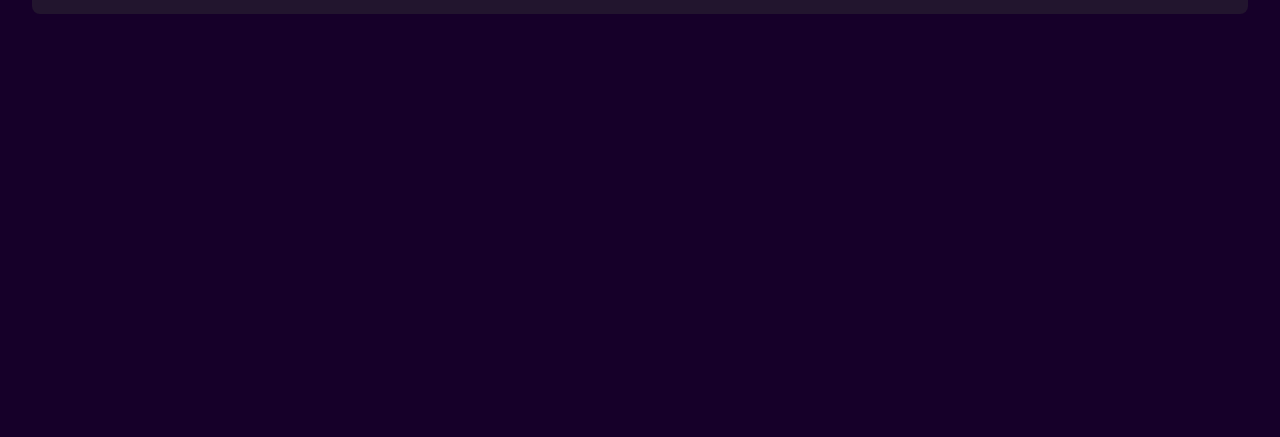
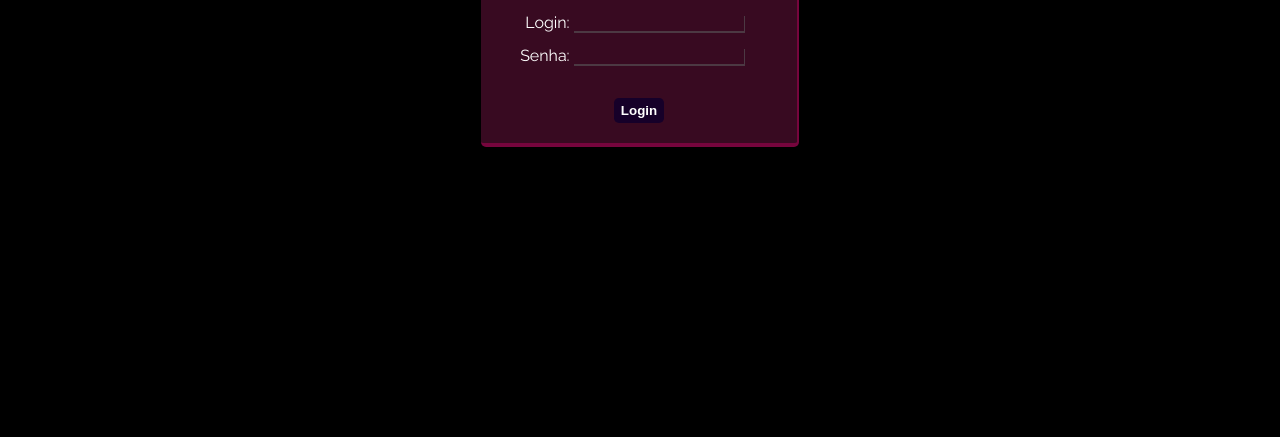
Before and after one commit to kiminfodeveloper/projeto_provas, a plain HTML site: page index.html in a window 1280 px wide. Shown: the part 363-800 px from the top of the page. Drawn offline with Linux system fonts and the light colour scheme.

Commit message:
modal
fix modal

```diff
--- a/css/style.css
+++ b/css/style.css
@@ -9,6 +9,103 @@ body {
 body {
   font-family: "Raleway", sans-serif;
   background-color: #160029;
+}
+
+body.modal-open {
+  overflow: hidden;
+}
+
+body.modal-open {
+  overflow: hidden;
+}
+
+/* Estilo para ofuscar a visão atrás do modal */
+body.modal-open {
+  overflow: hidden;
+}
+
+/* Estilo para o fundo escuro do modal */
+.modal-overlay {
+  display: none;
+  position: fixed;
+  top: 0;
+  left: 0;
+  width: 100%;
+  height: 100%;
+  background-color: rgba(0, 0, 0, 0.9);
+  z-index: 1;
+  display: flex;
+  align-items: center;
+  justify-content: center;
+}
+
+/* Estilo para o container do modal */
+.modal-container {
+  background-color: #380a21;
+  padding: 20px;
+  border-radius: 5px;
+  border-right: 2px solid #bb005d7a;
+  border-bottom: 4px solid #bb005d7a;
+  box-shadow: 0 2px 4px rgba(0, 0, 0, 0.2);
+  text-align: center;
+  position: relative;
+}
+
+/* Estilo para centralizar o modal na tela */
+.modal-container form {
+  display: flex;
+  flex-direction: column;
+}
+
+.title-modal {
+  font-size: 2rem;
+  font-weight: bold;
+  margin-bottom: 1rem;
+}
+
+.modal-form {
+  text-align: right;
+}
+
+input {
+  border: none;
+  background-color: rgba(0, 0, 0, 0);
+  border-bottom: 2px solid rgba(90, 90, 90, 0.589);
+  border-right: 1px solid rgba(90, 90, 90, 0.589);
+  width: 170px;
+  margin-top: 1rem;
+  margin-right: 2rem;
+}
+
+.text-error {
+  margin-left: 1.3rem;
+  margin-top: 1rem;
+  background-color: rgba(255, 0, 0, 0.39);
+  color: #fff;
+  width: 230px;
+  border-radius: 0.3rem;
+  text-align: center;
+}
+
+input:focus {
+  outline: none;
+}
+
+#accessSystem {
+  color: #fff;
+  border: none;
+  border-radius: 0.3rem;
+  font-weight: bold;
+  margin: auto;
+  margin-top: 1rem;
+  width: 50px;
+  height: 25px;
+  background-color: #160029;
+  cursor: pointer;
+}
+
+#accessSystem:hover {
+  background-color: #16002963;
 }
 
 .flex {
@@ -96,3 +193,126 @@ nav ul a {
   justify-content: space-between;
   margin-left: 2%;
 }
+
+
+/* loader */
+
+.loader {
+  width: 80px;
+  height: 50px;
+  position: relative;
+}
+
+.loader-text {
+  position: absolute;
+  top: 0;
+  padding: 0;
+  margin: 0;
+  color: #C8B6FF;
+  animation: text_713 3.5s ease both infinite;
+  font-size: .8rem;
+  letter-spacing: 1px;
+}
+
+.load {
+  background-color: #9A79FF;
+  border-radius: 50px;
+  display: block;
+  height: 16px;
+  width: 16px;
+  bottom: 0;
+  position: absolute;
+  transform: translateX(64px);
+  animation: loading_713 3.5s ease both infinite;
+}
+
+.load::before {
+  position: absolute;
+  content: "";
+  width: 100%;
+  height: 100%;
+  background-color: #D1C2FF;
+  border-radius: inherit;
+  animation: loading2_713 3.5s ease both infinite;
+}
+
+@keyframes text_713 {
+  0% {
+    letter-spacing: 1px;
+    transform: translateX(0px);
+  }
+
+  40% {
+    letter-spacing: 2px;
+    transform: translateX(26px);
+  }
+
+  80% {
+    letter-spacing: 1px;
+    transform: translateX(32px);
+  }
+
+  90% {
+    letter-spacing: 2px;
+    transform: translateX(0px);
+  }
+
+  100% {
+    letter-spacing: 1px;
+    transform: translateX(0px);
+  }
+}
+
+@keyframes loading_713 {
+  0% {
+    width: 16px;
+    transform: translateX(0px);
+  }
+
+  40% {
+    width: 100%;
+    transform: translateX(0px);
+  }
+
+  80% {
+    width: 16px;
+    transform: translateX(64px);
+  }
+
+  90% {
+    width: 100%;
+    transform: translateX(0px);
+  }
+
+  100% {
+    width: 16px;
+    transform: translateX(0px);
+  }
+}
+
+@keyframes loading2_713 {
+  0% {
+    transform: translateX(0px);
+    width: 16px;
+  }
+
+  40% {
+    transform: translateX(0%);
+    width: 80%;
+  }
+
+  80% {
+    width: 100%;
+    transform: translateX(0px);
+  }
+
+  90% {
+    width: 80%;
+    transform: translateX(15px);
+  }
+
+  100% {
+    transform: translateX(0px);
+    width: 16px;
+  }
+}
--- a/index.html
+++ b/index.html
@@ -14,6 +14,35 @@
     />
   </head>
   <body>
+    <div class="modal-overlay" id="modalLoader">
+      <div class="loader" id="loader">
+        <span class="loader-text">Loading</span>
+        <span class="load"></span>
+      </div>
+    </div>
+    <!-- Modal -->
+    <div class="modal-overlay" id="modal">
+      <div class="modal-container">
+        <form class="modal-form">
+          <p class="title-modal">System Education</p>
+          <div>
+            <label for="login">Login:</label>
+            <input type="text" name="login" id="login" />
+          </div>
+          <div>
+            <label for="password">Senha:</label>
+            <input type="password" name="password" id="password" />
+          </div>
+          <div class="text-error">
+            <p id="errorMessage"></p>
+          </div>
+          <button id="accessSystem">Login</button>
+        </form>
+      </div>
+    </div>
+
+
+
     <!-- navbar -->
     <nav>
       <ul>
@@ -37,7 +66,9 @@
               <a class="no-link test-selection" href="./pages/introducao.html"
                 ><li>Introdução</li></a
               >
-              <a class="no-link test-selection" href="./pages/windows.html"><li>Windows</li></a>
+              <a class="no-link test-selection" href="./pages/windows.html"
+                ><li>Windows</li></a
+              >
               <a class="no-link test-selection" href=""><li>Word</li></a>
               <a class="no-link test-selection" href=""><li>PowerPoint</li></a>
             </ul>
@@ -61,5 +92,6 @@
         </div>
       </div>
     </div>
+    <script src="./js/script.js" defer></script>
   </body>
 </html>
--- a/js/script.js
+++ b/js/script.js
@@ -1,3 +1,46 @@
+const modal = document.getElementById("modal");
+const modalLoader = document.getElementById("modalLoader")
+const accessButton = document.getElementById("accessSystem");
+const loader = document.getElementById("loader"); // Selecionar o elemento do loader
+const errorMessage = document.getElementById("errorMessage");
+
+let modalVisible = false; // Inicialmente, o modal está oculto
+
+accessButton.addEventListener("click", (event) => {
+  event.preventDefault(); // Evita o comportamento padrão do formulário
+
+  const loginInput = document.getElementById("login");
+  const passwordInput = document.getElementById("password");
+
+  const login = "admin"; // Defina o login esperado
+  const password = "admin"; // Defina a senha esperada
+
+  if (loginInput.value === login && passwordInput.value === password) {
+    modal.style.display = "none"; // Feche o modal após o login bem-sucedido
+    document.body.classList.remove("modal-open");
+    modalVisible = false; // Define o estado do modal para não visível
+
+    // Mostrar o loader
+    loader.style.display = "block";
+
+    // Simular um atraso de 3 segundos para o loader
+    setTimeout(() => {
+      loader.style.display = "none"; // Ocultar o loader após 3 segundos
+      modalLoader.style.display = "none";
+    }, 3000);
+  } else {
+    errorMessage.innerHTML = `Usuário ou senha inválido`;
+  }
+});
+
+// Verifique se o modal deve ser inicialmente visível
+if (!modalVisible) {
+  modal.style.display = "flex";
+  document.body.classList.add("modal-open");
+  modalVisible = true; // Defina o estado do modal para visível
+}
+
+
 // quiz.js
 // primeira prova
 function calcularNotaIntroducao() {
@@ -108,17 +151,17 @@ function calcularNotaIntroducao() {
     const gabaritoRespostas = document.querySelector(".gabaritoResposta");
     for (let i = 0; i < respostasIntroducaoCorretas.length; i++) {
       const li = document.createElement("li");
-      li.innerHTML = `Pergunta ${i + 1}: Resposta ${respostasIntroducaoCorretas[i]}`;
+      li.innerHTML = `Pergunta ${i + 1}: Resposta ${
+        respostasIntroducaoCorretas[i]
+      }`;
       gabaritoRespostas.appendChild(li);
     }
-
   } else {
     // Se as credenciais estiverem incorretas, exiba uma mensagem de erro
     erroRespostasFaltando.textContent =
       "Credenciais incorretas. Tente novamente.";
   }
 }
-
 
 // Windows
 function calcularNotaWindows() {
@@ -229,10 +272,11 @@ function calcularNotaWindows() {
     const gabaritoRespostas = document.querySelector(".gabaritoResposta");
     for (let i = 0; i < respostasWindowsCorretas.length; i++) {
       const li = document.createElement("li");
-      li.innerHTML = `Pergunta ${i + 1}: Resposta ${respostasWindowsCorretas[i]}`;
+      li.innerHTML = `Pergunta ${i + 1}: Resposta ${
+        respostasWindowsCorretas[i]
+      }`;
       gabaritoRespostas.appendChild(li);
     }
-
   } else {
     // Se as credenciais estiverem incorretas, exiba uma mensagem de erro
     erroRespostasFaltando.textContent =
```
